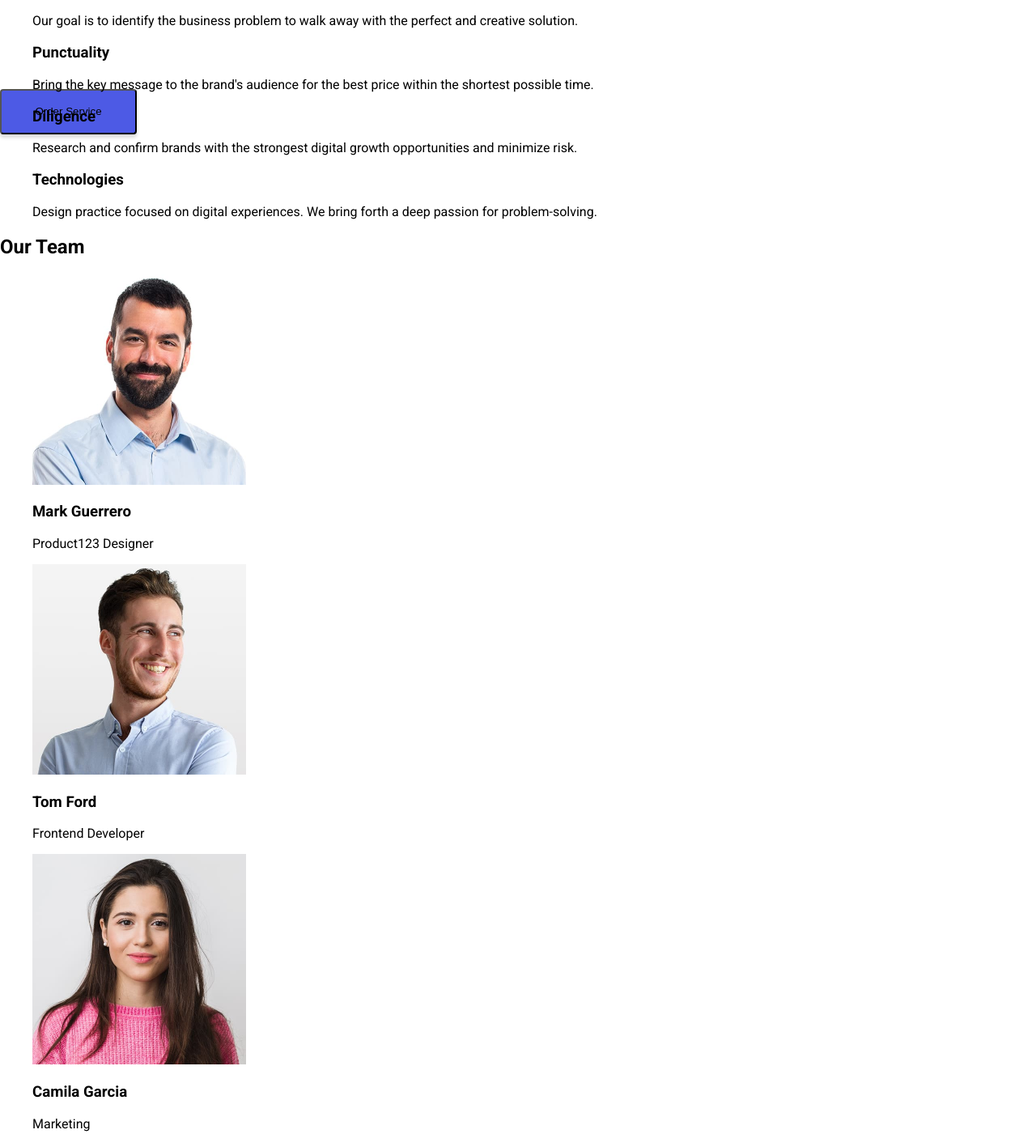
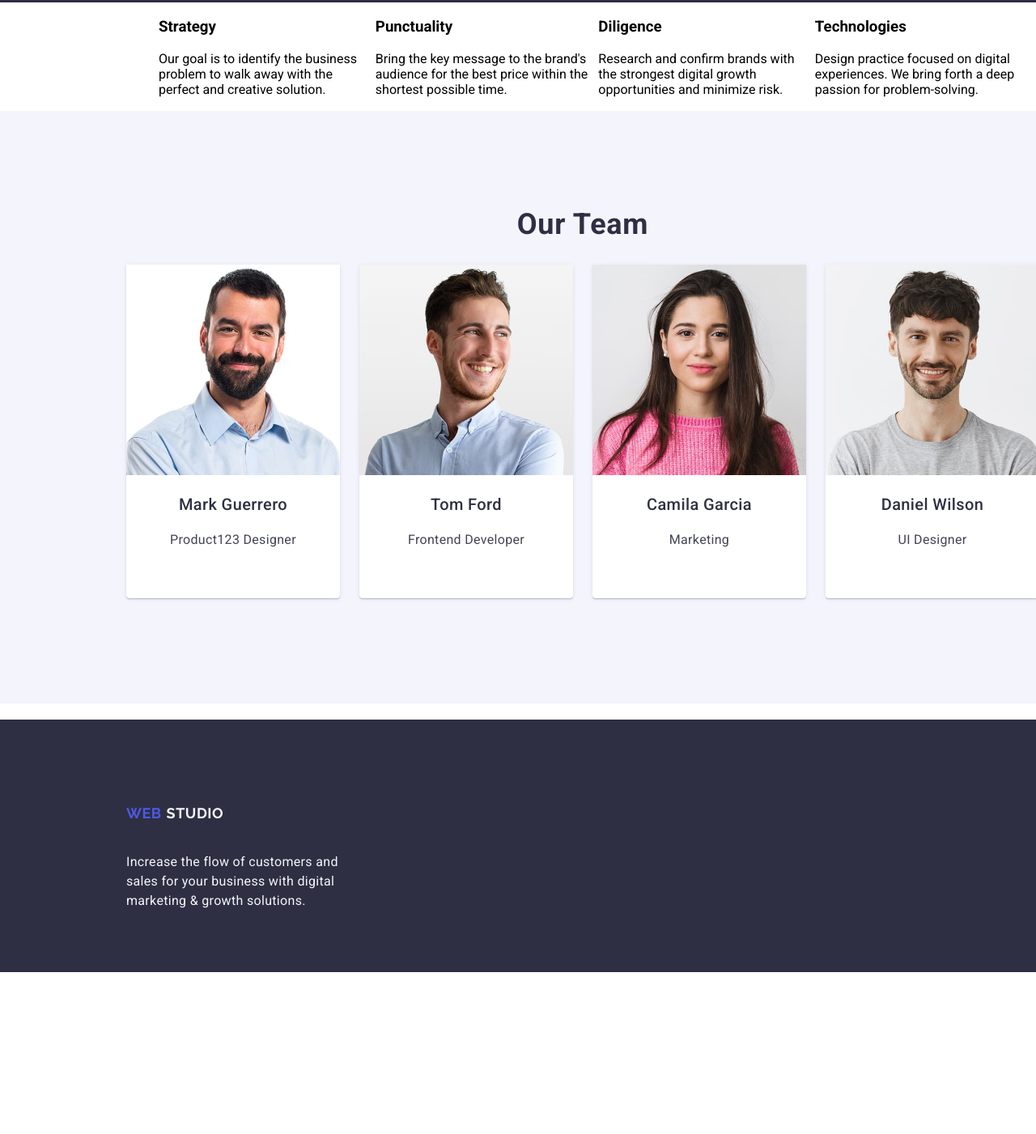
Before and after one commit to KostyaT1326/goit-markup-hw-01, a plain HTML site: page index.html in a window 1280 px wide. Shown: the part 715-2116 px from the top of the page at 81% size. After the commit the page ends 2060 px from the top, so only its background shows below. Drawn offline with Linux system fonts and the light colour scheme.

Commit message:
20.05.25_hw_1
home work 1

```diff
--- a/css/styles.css
+++ b/css/styles.css
@@ -1,13 +1,22 @@
 body {
     font-family: "Roboto", sans-serif;
     margin: 0;
+    width: 1440px;
+    height: 2060px;
+    box-sizing: border-box;
     }
 .header-page-container {
     width: 1440px;
     height: 72px;
     display: flex;
     justify-content: space-between;
+    display: flex;
+    align-items: center;
+    box-sizing: border-box;
+}
 
+.logo {
+    padding-left: 156px;
 }
 
 .logo-Text-blue {
@@ -18,7 +27,7 @@ body {
     letter-spacing: 0.03em;
     text-transform: uppercase;
     color: #4d5ae5;
-    padding-left: 156px;
+    box-sizing: border-box;
 
 }
 .logo-Text-black {
@@ -80,25 +89,18 @@ body {
     color: #434455;
 }
 
-.main-page {
+.main-page-container {
     width: 1440px;
     height: 600px;
     background: #2e2f42;
-
+    box-sizing: border-box;
 }
 
-.wrapper {
-    margin: auto;
-    display: flex;
-    justify-content: space-between;
-    width: 1440px;
-    align-items: center;
-}
+
 .main-page-text-container {
     padding-top: 188px;
     padding-left: 472px;
-    padding-right: 475px;
-    padding-bottom: 292px;
+    padding-right: 472px;
     box-sizing: border-box;
     font-weight: 700;
     font-size: 56px;
@@ -109,14 +111,208 @@ body {
 }
 
 .main-page-batton {
+    display: block;
+    margin: 0 auto;
     border-radius: 4px;
     padding: 16px 32px;
     width: 169px;
     height: 56px;
     box-shadow: 0 4px 4px 0 rgba(0, 0, 0, 0.15);
     background: #4d5ae5;
+    color: #fff;
+    text-align: center;
+    border: none;
+    cursor: pointer;
+}
+
+.benefits-page-container {
+    width: 1128px;
+    height: 104px;
+    border: none;
+    box-sizing: border-box;
+    list-style: none;
+    display: flex;
+    margin: 0 auto;
+}
+.team-card-container {
+    width: 1440px;
+    height: 732px;
+    background: #f4f4fd;
+}
+
+.Our-Team {|
+    font-weight: 700;
+    font-size: 36px;
+    line-height: 1.11111;
+    letter-spacing: 0.02em;
+    text-align: center;
+    color: #2e2f42;
+    padding-top: 120px;
+    box-sizing: border-box;
+}
+
+.team-card-list {
+    box-sizing: border-box;
+    list-style: none;
+    display: flex;
+    justify-content: center;
+    align-items: center;
+    margin: 0 auto;
+    padding-left: 156px;
+    padding-right: 156px;
+    gap: 24px;
+}
+
+.team-card-mark-guerrero {
+    border-radius: 0 0 4px 4px;
+    padding: 0px 0px 32px 0px;
+    width: 264px;
+    height: 380px;
+    box-shadow: 0 2px 1px 0 rgba(46, 47, 66, 0.08), 0 1px 1px 0 rgba(46, 47, 66, 0.16), 0 1px 6px 0 rgba(46, 47, 66, 0.08);
+    background: #fff;
+}
+
+.name-mark-guerrero {
+    font-weight: 500;
+    font-size: 20px;
+    line-height: 1.2;
+    letter-spacing: 0.02em;
+    text-align: center;
+    color: #2e2f42;
+}
+
+.position-mark-guerrero {
+    font-weight: 400;
+    font-size: 16px;
+    line-height: 1.5;
+    letter-spacing: 0.02em;
+    text-align: center;
+    color: #434455;
+}
+
+.team-card-tom-ford {
+    border-radius: 0 0 4px 4px;
+    padding: 0px 0px 32px 0px;
+    width: 264px;
+    height: 380px;
+    box-shadow: 0 2px 1px 0 rgba(46, 47, 66, 0.08), 0 1px 1px 0 rgba(46, 47, 66, 0.16), 0 1px 6px 0 rgba(46, 47, 66, 0.08);
+    background: #fff;
+}
+
+.name-tom-ford {
+    font-weight: 500;
+    font-size: 20px;
+    line-height: 1.2;
+    letter-spacing: 0.02em;
+    text-align: center;
+    color: #2e2f42;
+}
+
+.position-tom-ford {
+    font-weight: 400;
+    font-size: 16px;
+    line-height: 1.5;
+    letter-spacing: 0.02em;
+    text-align: center;
+    color: #434455;
+}
+
+.team-card-camila-garcia {
+    border-radius: 0 0 4px 4px;
+    padding: 0px 0px 32px 0px;
+    width: 264px;
+    height: 380px;
+    box-shadow: 0 2px 1px 0 rgba(46, 47, 66, 0.08), 0 1px 1px 0 rgba(46, 47, 66, 0.16), 0 1px 6px 0 rgba(46, 47, 66, 0.08);
+    background: #fff;
+}
+
+.name-camil-garcia {
+    font-weight: 500;
+    font-size: 20px;
+    line-height: 1.2;
+    letter-spacing: 0.02em;
+    text-align: center;
+    color: #2e2f42;
+}
+
+.position-camil-garcia {
+    font-weight: 400;
+    font-size: 16px;
+    line-height: 1.5;
+    letter-spacing: 0.02em;
+    text-align: center;
+    color: #434455;
+}
+
+.team-card-daniel-wilson {
+    border-radius: 0 0 4px 4px;
+    padding: 0px 0px 32px 0px;
+    width: 264px;
+    height: 380px;
+    box-shadow: 0 2px 1px 0 rgba(46, 47, 66, 0.08), 0 1px 1px 0 rgba(46, 47, 66, 0.16), 0 1px 6px 0 rgba(46, 47, 66, 0.08);
+    background: #fff;
+}
+
+.name-daniel-wilson {
+    font-weight: 500;
+    font-size: 20px;
+    line-height: 1.2;
+    letter-spacing: 0.02em;
+    text-align: center;
+    color: #2e2f42;
+}
+
+.position-daniel-wilson {
+    font-weight: 400;
+    font-size: 16px;
+    line-height: 1.5;
+    letter-spacing: 0.02em;
+    text-align: center;
+    color: #434455;
+}
+.footer-page {
+    width: 1440px;
+    height: 312px;
+    background: #2e2f42;
+}
+
+.logo-footer-position {
+    padding-top: 100px;
+    padding-left: 156px;
+    box-sizing: border-box;
 
 }
-.team-member {
+.logo-footer-Text-blue {
+    font-family: "Raleway", sans-serif;
+    font-weight: 700;
+    font-size: 18px;
+    line-height: 1.16667;
+    letter-spacing: 0.03em;
+    text-transform: uppercase;
+    color: #4d5ae5;
 
 }
+
+.logo-footer-Text-white {
+    font-family: "Raleway", sans-serif;
+    font-weight: 700;
+    font-size: 18px;
+    line-height: 1.16667;
+    letter-spacing: 0.03em;
+    text-transform: uppercase;
+    color: #f4f4fd;
+}
+
+
+
+.recommendation {
+    font-weight: 400;
+    font-size: 16px;
+    line-height: 1.5;
+    letter-spacing: 0.02em;
+    color: #f4f4fd;
+    padding-left: 156px;
+    padding-top: 16px;
+    padding-right: 1020px;
+    box-sizing: border-box;
+}
--- a/index.html
+++ b/index.html
@@ -48,97 +48,107 @@
     </header>
 
     <main>
-      <section class="main-page">
-        <div class="wrapper">
-          <div class="main-page-container">
+      <section class="main-page-container">
+
+          <div>
             <h1 class="main-page-text-container">
               Effective Solutions for Your Business
             </h1>
 
             <button class="main-page-batton">Order Service</button>
           </div>
-        </div>
+
       </section>
       <section>
         <h2 hidden>list of benefits</h2>
-        <ul>
-          <il>
+        <ul class="benefits-page-container">
+          <li>
             <h3>Strategy</h3>
             <p>
               Our goal is to identify the business problem to walk away with the
               perfect and creative solution.
             </p>
-          </il>
-          <il>
+          </li>
+          <li>
             <h3>Punctuality</h3>
             <p>
               Bring the key message to the brand's audience for the best price
               within the shortest possible time.
             </p>
-          </il>
-          <il>
+          </li>
+          <li>
             <h3>Diligence</h3>
             <p>
               Research and confirm brands with the strongest digital growth
               opportunities and minimize risk.
             </p>
-          </il>
-          <il>
+          </li>
+          <li>
             <h3>Technologies</h3>
             <p>
               Design practice focused on digital experiences. We bring forth a
               deep passion for problem-solving.
             </p>
-          </il>
+          </li>
         </ul>
       </section>
-      <section>
-        <h2>Our Team</h2>
-        <ul class="team-member">
-          <il>
+      <section class="team-card-container">
+        <h2 class="Our-Team">Our Team</h2>
+        <ul class="team-card-list">
+          <li class="team-card-mark-guerrero">
             <img
               src="./images/mark_guerrero.jpg"
-              alt="portrait mark guerrero"
+              alt="portrait-mark-guerrero"
               width="264"
               height="260"
             />
-            <h3>Mark Guerrero</h3>
-            <p>Product123 Designer</p>
-          </il>
-          <il>
+            <h3 class="name-mark-guerrero">Mark Guerrero</h3>
+            <p class="position-mark-guerrero">Product123 Designer</p>
+          </li>
+          <li class="team-card-tom-ford">
             <img
               src="./images/tom_ford.jpg"
-              alt="portrait tom ford"
+              alt="portrait-tom-ford"
               width="264"
               height="260"
             />
-            <h3>Tom Ford</h3>
-            <p>Frontend Developer</p>
-          </il>
-          <il>
+            <h3 class="name-tom-ford">Tom Ford</h3>
+            <p class="position-tom-ford">Frontend Developer</p>
+          </li>
+          <li class="team-card-camila-garcia">
             <img
               src="./images/camila_garcia.jpg"
-              alt="portrait camila garcia"
+              alt="portrait-camila-garcia"
               width="264"
               height="260"
             />
-            <h3>Camila Garcia</h3>
-            <p>Marketing</p>
-          </il>
-          <il>
+            <h3 class="name-camil-garcia">Camila Garcia</h3>
+            <p class="position-camil-garcia">Marketing</p>
+          </li>
+          <li class="team-card-daniel-wilson">
             <img
               src="./images/daniel_wilson.jpg"
-              alt="portrait daniel wilson"
+              alt="portrait-daniel-wilson"
               width="264"
               height="260"
             />
-            <h3>Daniel Wilson</h3>
-            <p>UI Designer</p>
-          </il>
+            <h3 class="name-daniel-wilson">Daniel Wilson</h3>
+            <p class="position-daniel-wilson">UI Designer</p>
+          </li>
         </ul>
       </section>
     </main>
 
-    <footer></footer>
+    <footer>
+      <section class="footer-page">
+        <div>
+          <h2 class="logo-footer-position">
+            <span class="logo-footer-Text-blue">WEB</span>
+            <span class="logo-footer-Text-white">STUDIO</span>
+          </h2>
+          <p class="recommendation">Increase the flow of customers and sales for your business with digital marketing & growth solutions.</p>
+        </div>
+      </section>
+    </footer>
   </body>
 </html>
```
Lines whose indentation alone changed are shown as unchanged.
